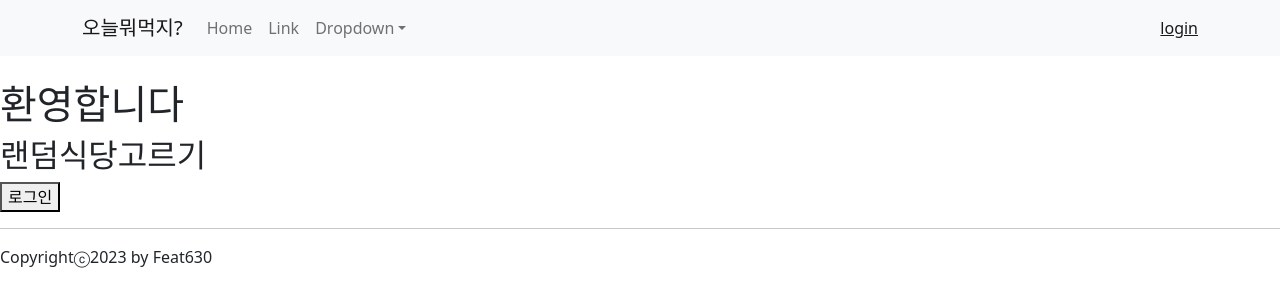
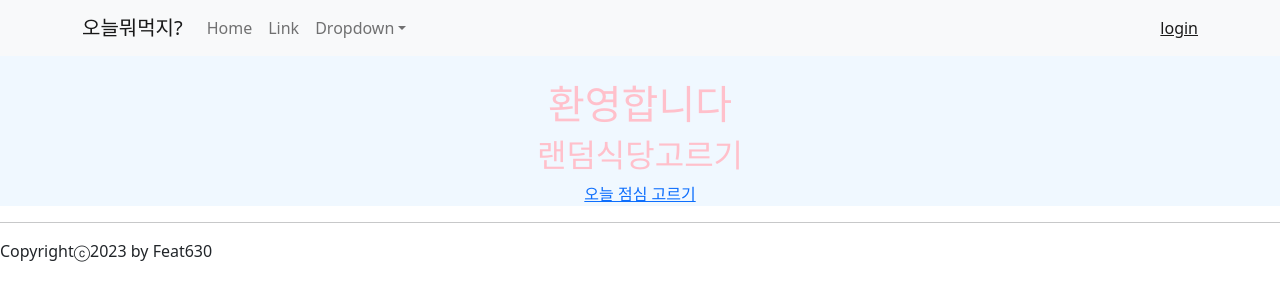
Before and after one commit to feat630/aws-test, a React app in the folder my-app/: page / in a window 1280 px wide. Shown: the top 306 px of the page. Built offline with nearby package versions, Linux system fonts and the light colour scheme; no server answers.

Commit message:
css재활용 테스트, div태그 안에 routes설정 세팅

```diff
--- a/my-app/src/App.css
+++ b/my-app/src/App.css
@@ -1,5 +1,8 @@
 .App {
   text-align: center;
+  background-color: aliceblue;
+  padding: 70 0;
+  color:pink;
 }
 
 .App-logo {
--- a/my-app/src/App.js
+++ b/my-app/src/App.js
@@ -1,5 +1,6 @@
 import React, {Component} from 'react';
 import { BrowserRouter, Routes, Route} from 'react-router-dom';
+import "./App.css";
 import 'bootstrap/dist/css/bootstrap.css';
 
 import Main from "./component/Main";
@@ -15,8 +16,9 @@ class App extends Component {
 
   render() {
     return (
+      <>
+        <TopMenu/>
         <div className="App">
-        <TopMenu/>
           <BrowserRouter>
             <Routes>
               <Route path="/" element={<Main />}></Route>
@@ -25,8 +27,9 @@ class App extends Component {
               <Route path="/signin" element={<SignIn />}></Route>
             </Routes>
           </BrowserRouter>
+        </div>
         <Footer/>
-      </div>
+      </>
     );
   }
 }
--- a/my-app/src/component/Main.jsx
+++ b/my-app/src/component/Main.jsx
@@ -25,7 +25,7 @@ export const Main = () => {
             <br/>
             <h1>환영합니다</h1>
             <h2>랜덤식당고르기</h2>
-            <Link to="/login"><button>로그인</button></Link><br/>
+            <Link to="/random">오늘 점심 고르기</Link><br/>
         </>
     )
 
```
Lines whose indentation alone changed are shown as unchanged.
